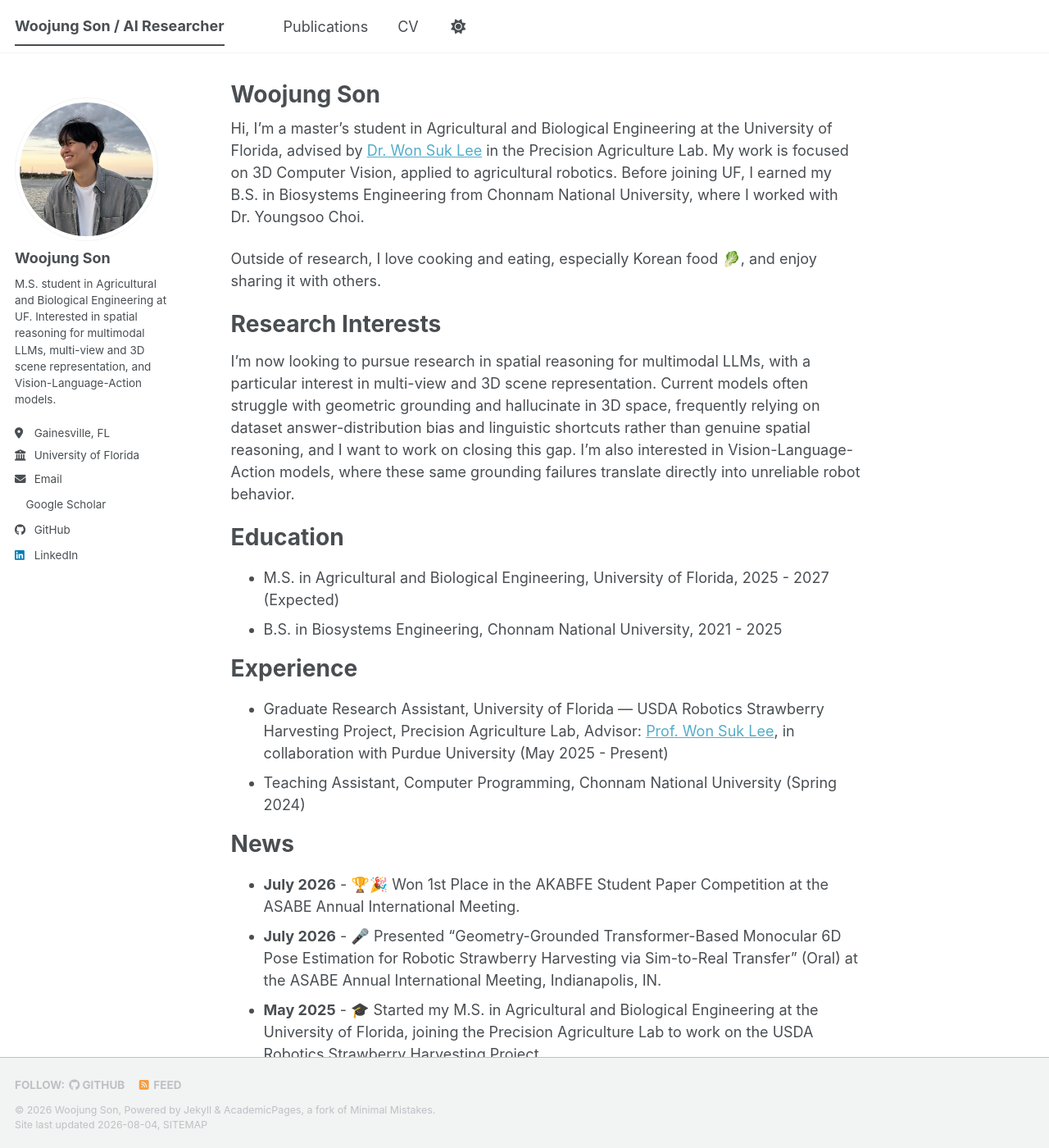
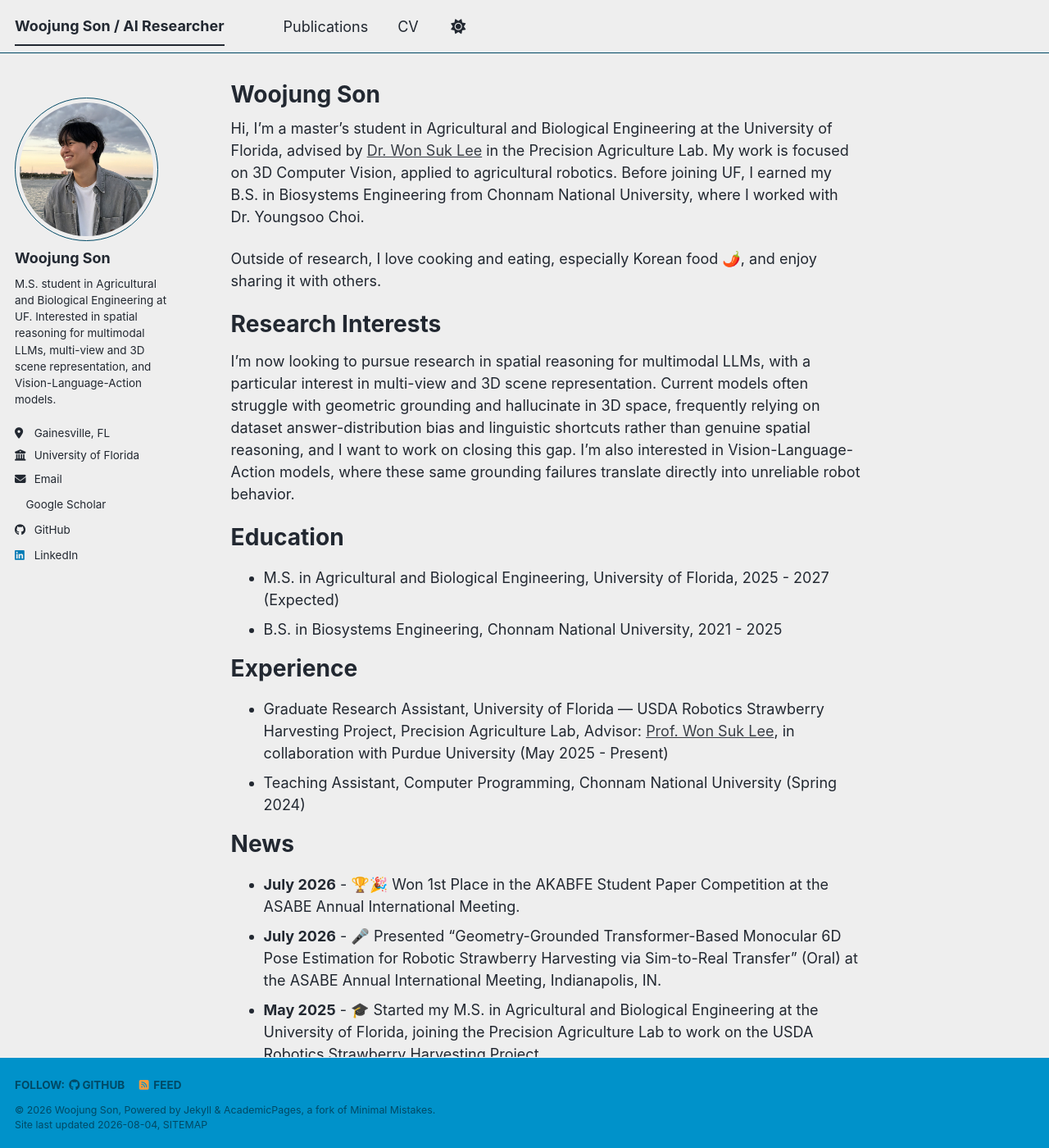
Before and after one commit to wjson2435/wjson2435.github.io, a Jekyll site: the page built from _pages/about.md, in a window 1280 px wide and 1400 px high. Shown: the whole window at 82% size. Built offline with Jekyll 4.4.1, drawn with Linux system fonts in a browser that asks for light colours; a style sheet for code colours, icons or effects is not loaded.

Commit message:
Add publication teaser image and switch to air theme

```diff
--- a/_config.yml
+++ b/_config.yml
@@ -8,7 +8,7 @@
 
 # Basic Site Settings
 locale                   : "en-US"
-site_theme               : "default" # The available themes options are "default", "air", "sunrise", "mint", "dirt" and "contrast"
+site_theme               : "air" # The available themes options are "default", "air", "sunrise", "mint", "dirt" and "contrast"
 title                    : "Woojung Son / AI Researcher"
 title_separator          : "-"
 name                     : &name "Woojung Son"
--- a/_pages/about.md
+++ b/_pages/about.md
@@ -9,7 +9,7 @@ redirect_from:
 
 Hi, I'm a master's student in Agricultural and Biological Engineering at the University of Florida, advised by [Dr. Won Suk Lee](https://abe.ufl.edu/people/faculty/wonsuk-lee/) in the Precision Agriculture Lab. My work is focused on 3D Computer Vision, applied to agricultural robotics. Before joining UF, I earned my B.S. in Biosystems Engineering from Chonnam National University, where I worked with Dr. Youngsoo Choi.
 
-Outside of research, I love cooking and eating, especially Korean food 🥬, and enjoy sharing it with others.
+Outside of research, I love cooking and eating, especially Korean food 🌶️, and enjoy sharing it with others.
 
 Research Interests
 ======
```
Also changed, not shown: _publications/2026-01-01-strawberry-6d-pose.md (+1 -1 lines), images/publications/strawberry-6d-pose.jpg (added).
